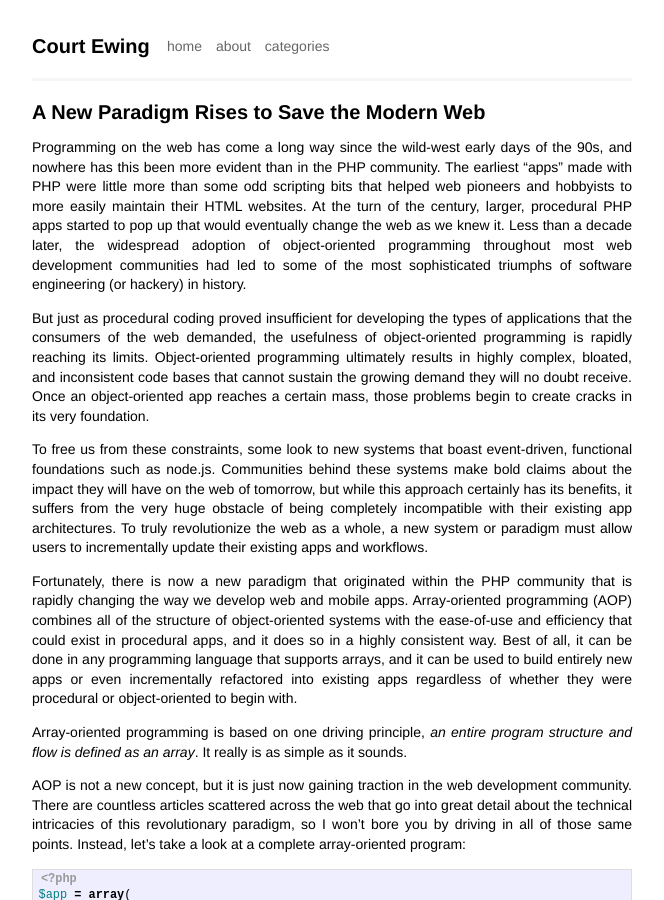
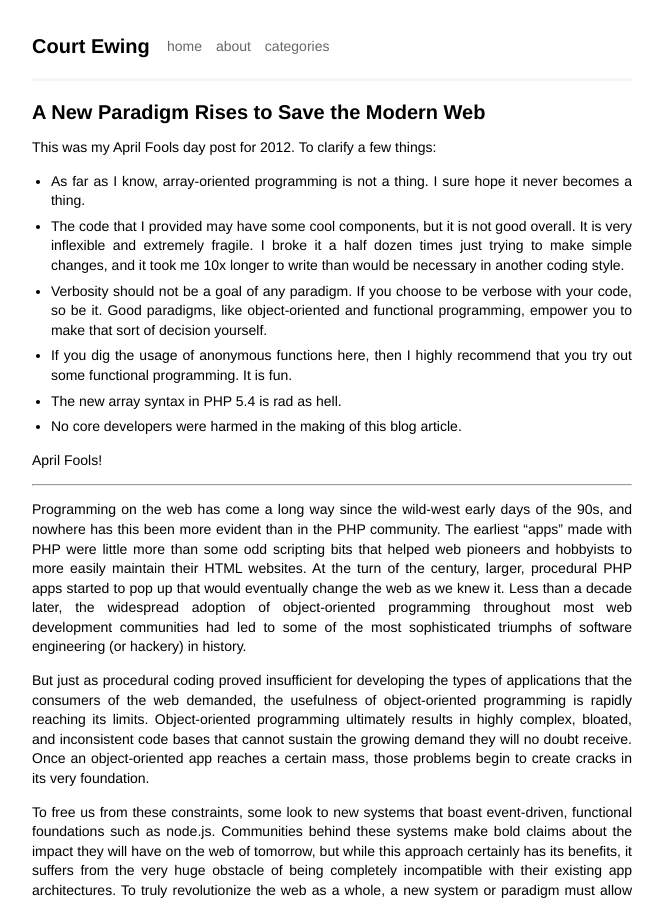
Before and after one commit to epixa/epixa.com-source, a Jekyll site: the page built from _posts/2012-04-01-array-oriented-programming.markdown, in a window 1280 px wide and 900 px high. Shown: the whole window, without its empty margins (308-972 px from the left). Built offline with Jekyll 4.4.1, drawn with Linux system fonts in a browser that asks for light colours; Markdown is read by kramdown in place of the engine named in the settings; comment, search, counter and statistics services are not loaded.

Commit message:
Added April Fools text to aop post

```diff
--- a/_posts/2012-04-01-array-oriented-programming.markdown
+++ b/_posts/2012-04-01-array-oriented-programming.markdown
@@ -8,6 +8,19 @@ date: 2012-04-01 12:00:00 -05:00
 
 A New Paradigm Rises to Save the Modern Web
 ==========================
+
+This was my April Fools day post for 2012.  To clarify a few things:
+
+* As far as I know, array-oriented programming is not a thing.  I sure hope it never becomes a thing.
+* The code that I provided may have some cool components, but it is not good overall.  It is very inflexible and extremely fragile.  I broke it a half dozen times just trying to make simple changes, and it took me 10x longer to write than would be necessary in another coding style.
+* Verbosity should not be a goal of any paradigm.  If you choose to be verbose with your code, so be it.  Good paradigms, like object-oriented and functional programming, empower you to make that sort of decision yourself.
+* If you dig the usage of anonymous functions here, then I highly recommend that you try out some functional programming.  It is fun.
+* The new array syntax in PHP 5.4 is rad as hell.
+* No core developers were harmed in the making of this blog article.
+
+April Fools!
+
+*************
 
 Programming on the web has come a long way since the wild-west early days of the 90s, and nowhere has this been more evident than in the PHP community.  The earliest "apps" made with PHP were little more than some odd scripting bits that helped web pioneers and hobbyists to more easily maintain their HTML websites.  At the turn of the century, larger, procedural PHP apps started to pop up that would eventually change the web as we knew it.  Less than a decade later, the widespread adoption of object-oriented programming throughout most web development communities had led to some of the most sophisticated triumphs of software engineering (or hackery) in history.
 
```
